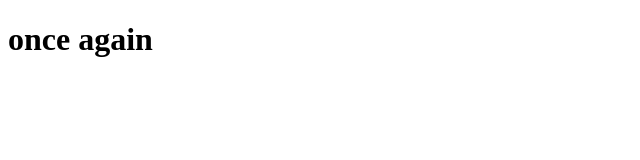
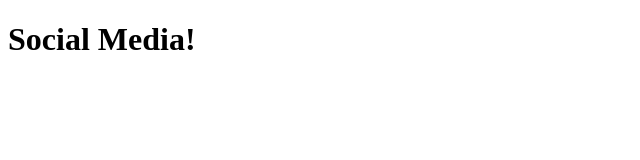
Before and after one commit to hmccutchen/day5-4, a plain HTML site: page index.html in a window 1280 px wide. Shown: the whole page, without its empty margins (0-640 px from the left). Drawn offline with Linux system fonts and the light colour scheme.

Commit message:
created javascript/css and added to html

```diff
--- a/index.html
+++ b/index.html
@@ -1,9 +1,20 @@
 <!DOCTYPE html>
-<html>
-  <head>
-    <title></title>
-  </head>
-  <body>
-    <h1>once again</h1>
-  </body>
+<html lang='en'>
+<head>
+  <title></title>
+  <link rel="stylesheet" type="text/css" href="main.css">
+</head>
+<body>
+<h1>Social Media!</h1>
+
+
+
+
+
+
+
+
+
+<link src="main.js"></link>
+</body>
 </html>
```
Also changed, not shown: main.css (added), main.js (added).
